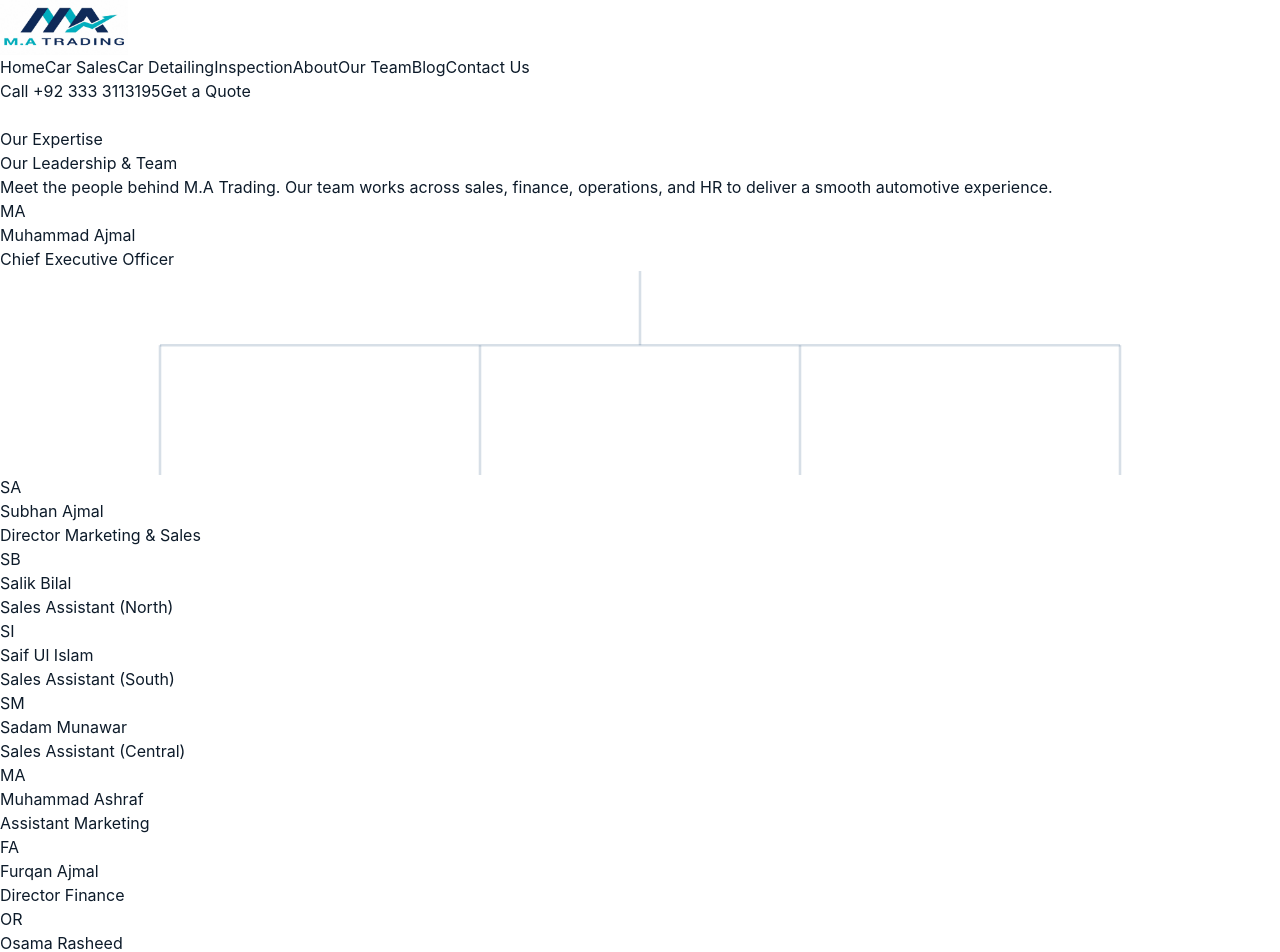
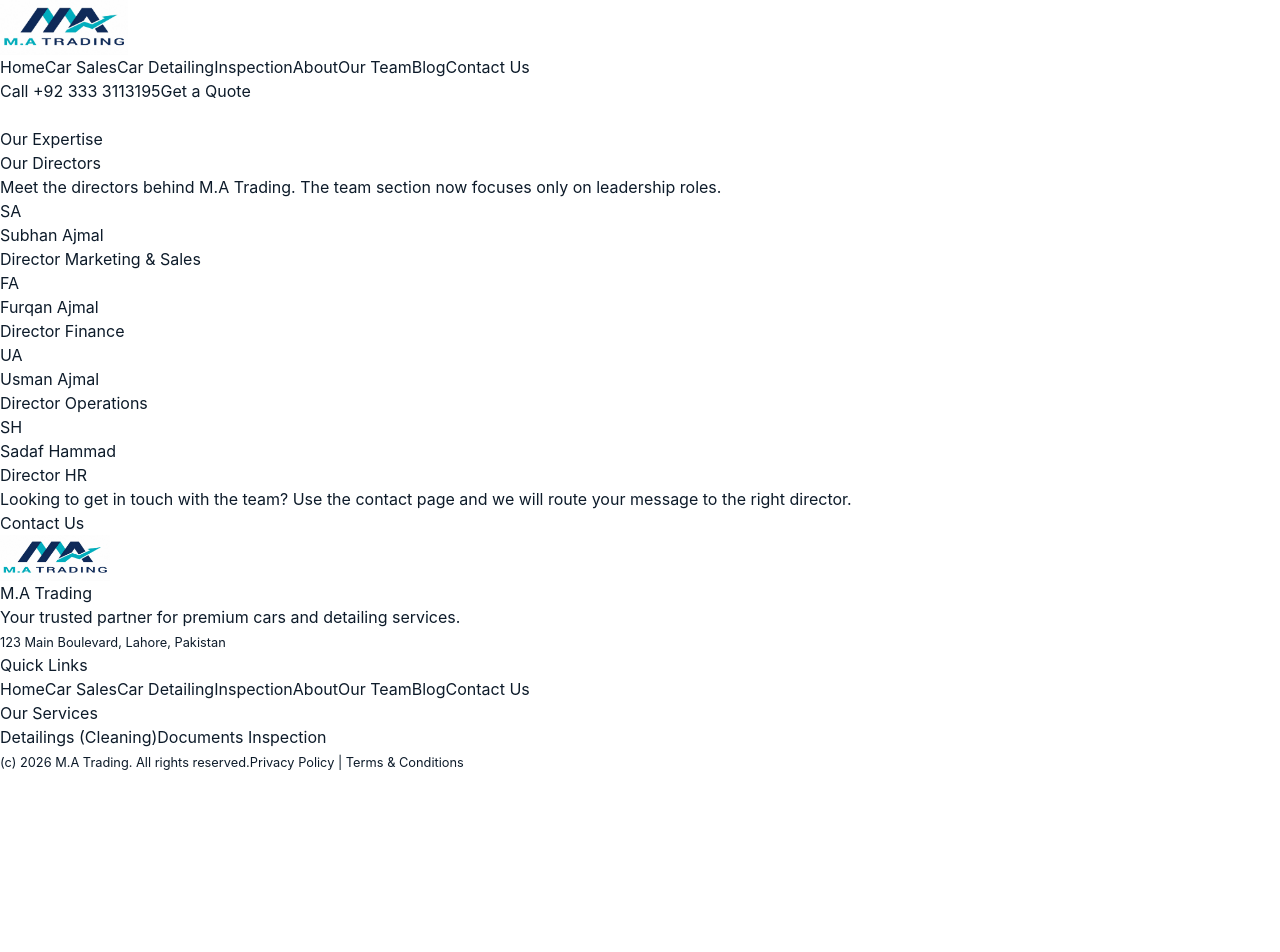
Before and after one commit to burhankashifdogar/matrading-deployment, a Next.js app: page /our-team in a window 1280 px wide. Shown: the top 952 px of the page. After the commit the page ends 800 px from the top, so only its background shows below. Built offline with nearby package versions, Linux system fonts and the light colour scheme.

Commit message:
feat: add vehicle inspection promotion and update homepage layout, also updated our team page

```diff
--- a/src/app/our-team/page.tsx
+++ b/src/app/our-team/page.tsx
@@ -7,55 +7,30 @@ type Member = {
   accent: string;
 };
 
-type Department = {
-  title: string;
-  lead: Member;
-  team: Member[];
-};
-
-const departmentStops = [125, 375, 625, 875];
-
-const leadership: Member = {
-  name: 'Muhammad Ajmal',
-  title: 'Chief Executive Officer',
-  initials: 'MA',
-  accent: 'from-[#0a3a68] to-[#0f5f91]'
-};
-
-const departments: Department[] = [
+const directors: Member[] = [
   {
-    title: 'Sales & Marketing',
-    lead: { name: 'Subhan Ajmal', title: 'Director Marketing & Sales', initials: 'SA', accent: 'from-[#d9e9ff] to-[#c7dbfb]' },
-    team: [
-      { name: 'Salik Bilal', title: 'Sales Assistant (North)', initials: 'SB', accent: 'from-[#f4f7ff] to-[#e4ecff]' },
-      { name: 'Saif Ul Islam', title: 'Sales Assistant (South)', initials: 'SI', accent: 'from-[#f4f7ff] to-[#e4ecff]' },
-      { name: 'Sadam Munawar', title: 'Sales Assistant (Central)', initials: 'SM', accent: 'from-[#f4f7ff] to-[#e4ecff]' },
-      { name: 'Muhammad Ashraf', title: 'Assistant Marketing', initials: 'MA', accent: 'from-[#f4f7ff] to-[#e4ecff]' }
-    ]
+    name: 'Subhan Ajmal',
+    title: 'Director Marketing & Sales',
+    initials: 'SA',
+    accent: 'from-[#d9e9ff] to-[#c7dbfb]'
   },
   {
-    title: 'Finance',
-    lead: { name: 'Furqan Ajmal', title: 'Director Finance', initials: 'FA', accent: 'from-[#d9e9ff] to-[#c7dbfb]' },
-    team: [
-      { name: 'Osama Rasheed', title: 'Manager Finance', initials: 'OR', accent: 'from-[#f4f7ff] to-[#e4ecff]' },
-      { name: 'Ammar Ramzan', title: 'Assistant Finance', initials: 'AR', accent: 'from-[#f4f7ff] to-[#e4ecff]' }
-    ]
+    name: 'Furqan Ajmal',
+    title: 'Director Finance',
+    initials: 'FA',
+    accent: 'from-[#d9e9ff] to-[#c7dbfb]'
   },
   {
-    title: 'Operations',
-    lead: { name: 'Usman Ajmal', title: 'Director Operations', initials: 'UA', accent: 'from-[#d9e9ff] to-[#c7dbfb]' },
-    team: [
-      { name: 'Atif Iqbal', title: 'Manager Operations', initials: 'AI', accent: 'from-[#f4f7ff] to-[#e4ecff]' },
-      { name: 'Faran Shakil', title: 'Assistant Operation', initials: 'FS', accent: 'from-[#f4f7ff] to-[#e4ecff]' }
-    ]
+    name: 'Usman Ajmal',
+    title: 'Director Operations',
+    initials: 'UA',
+    accent: 'from-[#d9e9ff] to-[#c7dbfb]'
   },
   {
-    title: 'Human Resources',
-    lead: { name: 'Sadaf Hammad', title: 'Director HR', initials: 'SH', accent: 'from-[#d9e9ff] to-[#c7dbfb]' },
-    team: [
-      { name: 'Sundas Atif', title: 'Manager HR', initials: 'SU', accent: 'from-[#f4f7ff] to-[#e4ecff]' },
-      { name: 'Abdullah Asghar', title: 'Assistant HR', initials: 'AA', accent: 'from-[#f4f7ff] to-[#e4ecff]' }
-    ]
+    name: 'Sadaf Hammad',
+    title: 'Director HR',
+    initials: 'SH',
+    accent: 'from-[#d9e9ff] to-[#c7dbfb]'
   }
 ];
 
@@ -83,69 +58,37 @@ export default function OurTeamPage() {
   return (
     <div className="bg-[#f5f8fe]">
       <section className="bg-white pt-8 pb-10">
-        <div className="w-full px-[clamp(16px,2vw,24px)] max-w-[1180px] mx-auto text-left">
+        <div className="w-full px-[clamp(16px,4vw,64px)] text-left">
           <div className="grid gap-3 max-w-[760px] justify-items-start text-left">
             <span className="text-[0.72rem] font-black tracking-[0.26em] uppercase text-[#063e66]">Our Expertise</span>
-            <h1 className="m-0 text-[#063e66] text-[clamp(2.1rem,4vw,3.6rem)] leading-[1.02] tracking-[-0.05em] font-extrabold">Our Leadership &amp; Team</h1>
+            <h1 className="m-0 text-[#063e66] text-[clamp(2.1rem,4vw,3.6rem)] leading-[1.02] tracking-[-0.05em] font-extrabold">Our Directors</h1>
             <p className="m-0 text-[#4d6178] text-[0.98rem] leading-[1.8] max-w-[64ch]">
-              Meet the people behind M.A Trading. Our team works across sales, finance, operations, and HR to deliver a smooth automotive experience.
+              Meet the directors behind M.A Trading. The team section now focuses only on leadership roles.
             </p>
           </div>
         </div>
       </section>
 
-      <section className="w-full px-[clamp(16px,2vw,24px)] pb-16">
-        <div className="max-w-[1180px] mx-auto">
-          <div className="relative grid justify-items-center pt-8 pb-4">
-            <div className="relative w-full max-w-[420px]">
-              <PersonCard member={leadership} />
-            </div>
-          </div>
+      <section className="w-full px-[clamp(16px,4vw,64px)] pb-16">
+        <div className="grid grid-cols-4 gap-4 items-start max-[1080px]:grid-cols-2 max-[720px]:grid-cols-1 pt-8">
+          {directors.map((member) => (
+            <PersonCard key={member.name} member={member} />
+          ))}
+        </div>
+      </section>
 
-          <div className="relative hidden lg:block h-12">
-            <div className="absolute left-1/2 top-0 h-12 w-px bg-[rgba(10,58,104,0.16)] -translate-x-1/2" />
-          </div>
-
-          <div className="relative hidden lg:block h-32 pointer-events-none">
-            <svg className="absolute inset-0 h-full w-full" viewBox="0 0 1000 160" preserveAspectRatio="none" aria-hidden="true">
-              <line x1="500" y1="0" x2="500" y2="58" stroke="rgba(10,58,104,0.16)" strokeWidth="2" />
-              <line x1="125" y1="58" x2="875" y2="58" stroke="rgba(10,58,104,0.16)" strokeWidth="2" />
-              {departmentStops.map((x) => (
-                <line key={x} x1={x} y1="58" x2={x} y2="160" stroke="rgba(10,58,104,0.16)" strokeWidth="2" />
-              ))}
-            </svg>
-          </div>
-
-          <div className="grid grid-cols-4 gap-4 items-start max-[1080px]:grid-cols-2 max-[720px]:grid-cols-1">
-            {departments.map((department) => (
-              <div key={department.title} className="grid gap-4">
-                <article className="grid gap-4 rounded-[18px] border border-[rgba(10,58,104,0.08)] bg-white p-4 shadow-[0_14px_34px_rgba(8,20,40,0.06)]">
-                  <div className="grid gap-3 justify-items-center text-center rounded-[16px] bg-[linear-gradient(135deg,#f4f8ff_0%,#e9f1ff_100%)] px-4 py-5">
-                    <Avatar initials={department.lead.initials} accent={department.lead.accent} />
-                    <h2 className="m-0 text-[#07345f] text-[1.08rem] font-extrabold leading-tight">{department.lead.name}</h2>
-                    <p className="m-0 text-[#5b6f86] text-[0.74rem] uppercase tracking-[0.16em] font-bold">{department.lead.title}</p>
-                  </div>
-
-                  <div className="grid gap-3">
-                    {department.team.map((member) => (
-                      <div key={member.name} className="grid grid-cols-[52px_minmax(0,1fr)] items-center gap-3 rounded-[14px] border border-[rgba(10,58,104,0.08)] bg-white px-3 py-3 shadow-[0_8px_20px_rgba(8,20,40,0.04)] max-[720px]:grid-cols-[44px_minmax(0,1fr)]">
-                        <div className="flex justify-center">
-                          <div className="grid place-items-center w-12 h-12 rounded-[14px] bg-[#eef4ff] text-[#063e66] font-extrabold text-[0.9rem]">{member.initials}</div>
-                        </div>
-                        <div className="min-w-0">
-                          <h3 className="m-0 text-[#07345f] text-[0.92rem] font-extrabold leading-tight">{member.name}</h3>
-                          <p className="m-0 mt-1 text-[#5b6f86] text-[0.72rem]">{member.title}</p>
-                        </div>
-                      </div>
-                    ))}
-                  </div>
-                </article>
-              </div>
-            ))}
+      <section className="w-full px-[clamp(16px,4vw,64px)] pb-16">
+        <div className="rounded-[18px] border border-[rgba(10,58,104,0.08)] bg-white px-5 py-5 shadow-[0_14px_34px_rgba(8,20,40,0.06)]">
+          <p className="m-0 text-[#4d6178] text-[0.94rem] leading-[1.8]">
+            Looking to get in touch with the team? Use the contact page and we will route your message to the right director.
+          </p>
+          <div className="mt-4">
+            <Link href="/contact" className="inline-flex items-center justify-center rounded-[12px] bg-[#063e66] px-5 py-[0.95rem] text-[0.92rem] font-bold text-white shadow-[0_14px_28px_rgba(10,58,104,0.18)] transition hover:-translate-y-px hover:bg-[#052f4f] no-underline">
+              Contact Us
+            </Link>
           </div>
         </div>
       </section>
-
     </div>
   );
 }
```
Also changed, not shown: src/app/page.tsx (+42 -32 lines).
